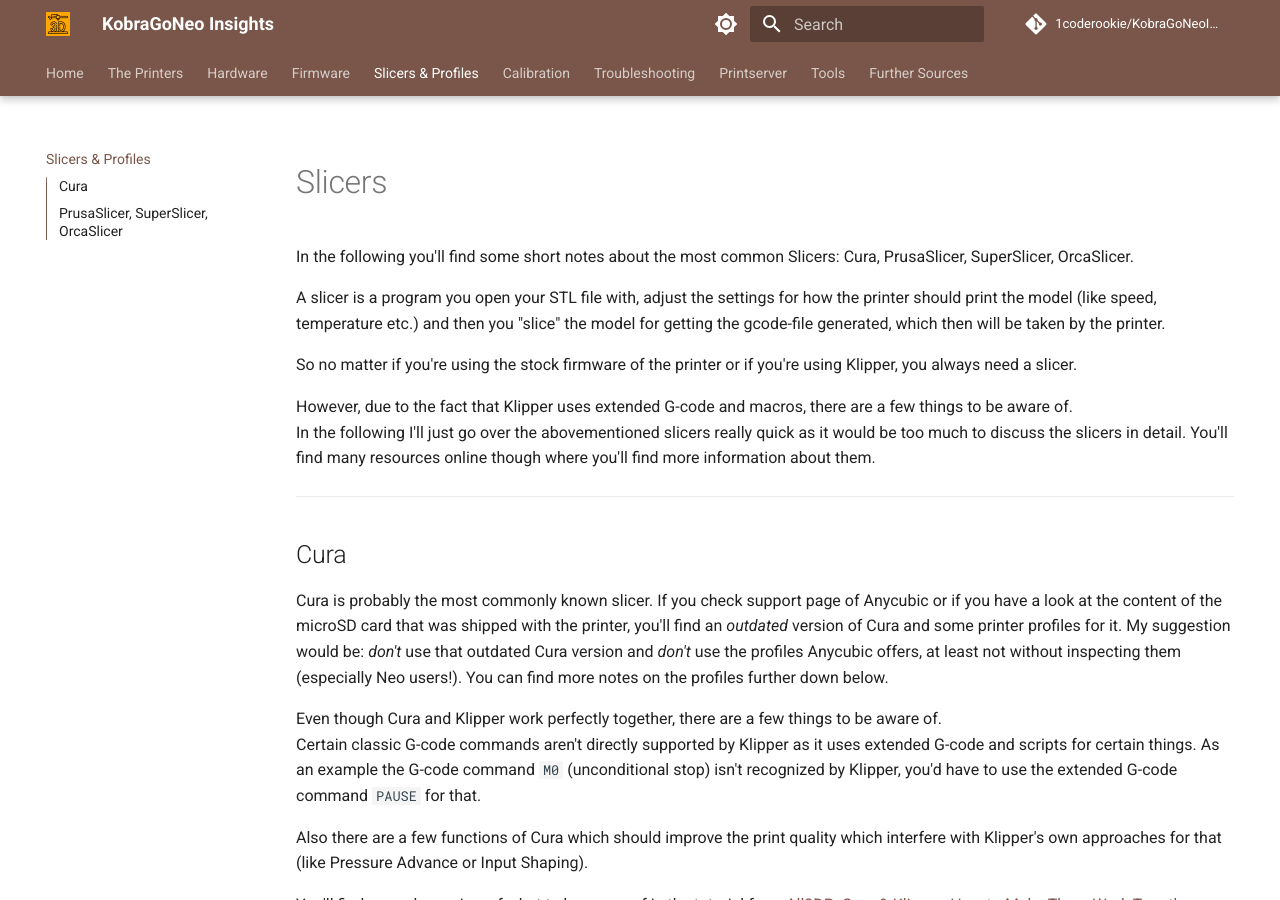
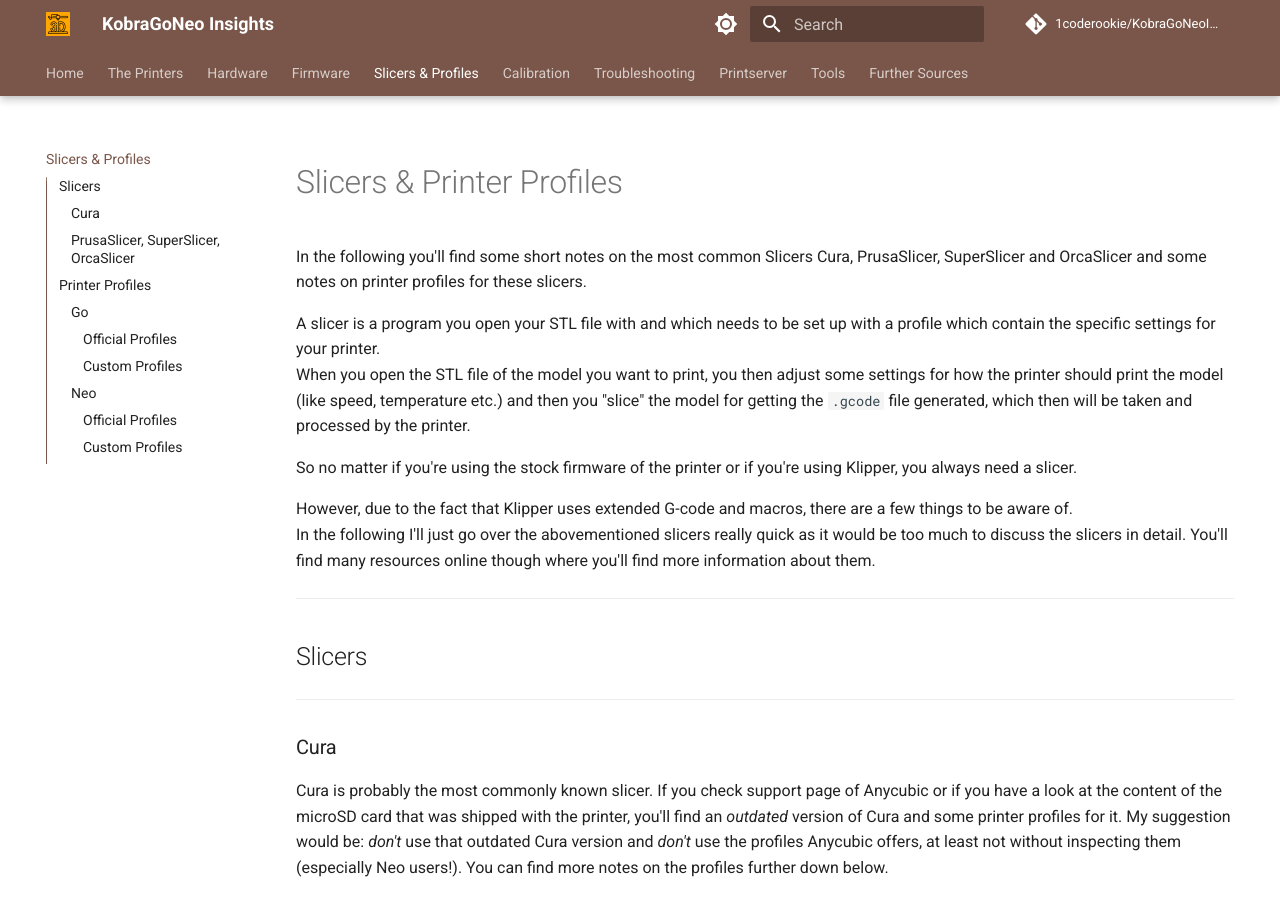
Before and after one commit to 1coderookie/KobraGoNeoInsights, an MkDocs documentation site: the page built from docs/profiles.md, in a window 1280 px wide and 900 px high. Built offline with MkDocs 1.6.1 and Material for MkDocs 9.7.7, drawn with Linux system fonts in a browser that asks for light colours; comment, search, counter and statistics services are not loaded; some of the changed text lies outside the part shown.

Commit message:
Update profiles.md

```diff
--- a/docs/profiles.md
+++ b/docs/profiles.md
@@ -1,10 +1,12 @@
 <link rel=”manifest” href=”docs/manifest.webmanifest”>
 
 
-# Slicers
-In the following you'll find some short notes about the most common Slicers: Cura, PrusaSlicer, SuperSlicer, OrcaSlicer.
+# Slicers  & Printer Profiles
 
-A slicer is a program you open your STL file with, adjust the settings for how the printer should print the model (like speed, temperature etc.) and then you "slice" the model for getting the gcode-file generated, which then will be taken by the printer.
+In the following you'll find some short notes on the most common Slicers Cura, PrusaSlicer, SuperSlicer and OrcaSlicer and some notes on printer profiles for these slicers.
+
+A slicer is a program you open your STL file with and which needs to be set up with a profile which contain the specific settings for your printer.
+When you open the STL file of the model you want to print, you then adjust some settings for how the printer should print the model (like speed, temperature etc.) and then you "slice" the model for getting the `.gcode` file generated, which then will be taken and processed by the printer.
 
 So no matter if you're using the stock firmware of the printer or if you're using Klipper, you always need a slicer.
 
@@ -13,7 +15,11 @@
 
 ---
 
-## Cura
+## Slicers
+
+---
+
+### Cura
 Cura is probably the most commonly known slicer. If you check support page of Anycubic or if you have a look at the content of the microSD card that was shipped with the printer, you'll find an *outdated* version of Cura and some printer profiles for it. My suggestion would be: *don't* use that outdated Cura version and *don't* use the profiles Anycubic offers, at least not without inspecting them (especially Neo users!). You can find more notes on the profiles further down below.
 
 Even though Cura and Klipper work perfectly together, there are a few things to be aware of.
@@ -29,7 +35,7 @@
 
 ---
 
-## PrusaSlicer, SuperSlicer, OrcaSlicer
+### PrusaSlicer, SuperSlicer, OrcaSlicer
 PrusaSlicer and it derivates like SuperSlicer and OrcaSlicer are my personal favourites after using Cura for some time.
 
 You can set the G-code flavor depending on the firmware of the printer (menu "Printer Settings") to "Klipper" as shown in the screenshot of SuperSlicer below, so it's already everything set up correctly within the G-code of the sliced files.
@@ -42,7 +48,7 @@
 
 ---
 
-# Printer Profiles
+## Printer Profiles
 
 The microSD card shipped with your printer should contain Cura profiles. If you don't have them, you can download them at [Anycubic's support page](https://www.anycubic.com/pages/firmware-software) but I'll list and link to them further below also.
 
@@ -59,11 +65,11 @@
 
 ---
 
-## Go
+### Go
 
 ---
 
-### Official Profiles
+#### Official Profiles
 
 The following list links to the specific profiles from [Anycubic's firmware page](https://www.anycubic.com/pages/firmware-software):
 
@@ -73,20 +79,20 @@
 
 ---
 
-### Custom Profiles
+#### Custom Profiles
 
 The following list links to profiles provided by users which I became aware of:
 
-- @[natur3kid](https://github.com/natur3kid) offers profile for PrusaSlicer for the Kobra **Go**: [https://github.com/natur3kid/PrusaSlicer_KobraGo](https://github.com/natur3kid/PrusaSlicer_KobraGo)
+- @[natur3kid](https://github.com/natur3kid) offers a profile for PrusaSlicer for the Kobra **Go**: [https://github.com/natur3kid/PrusaSlicer_KobraGo](https://github.com/natur3kid/PrusaSlicer_KobraGo)
 
 
 ---
 
-## Neo
+### Neo
 
 ---
 
-### Official Profiles
+#### Official Profiles
 
 The following list links to the specific profiles from [Anycubic's firmware page](https://www.anycubic.com/pages/firmware-software):
 
```
Also changed, not shown: other parts of docs/profiles.md (+2 -2 lines).
